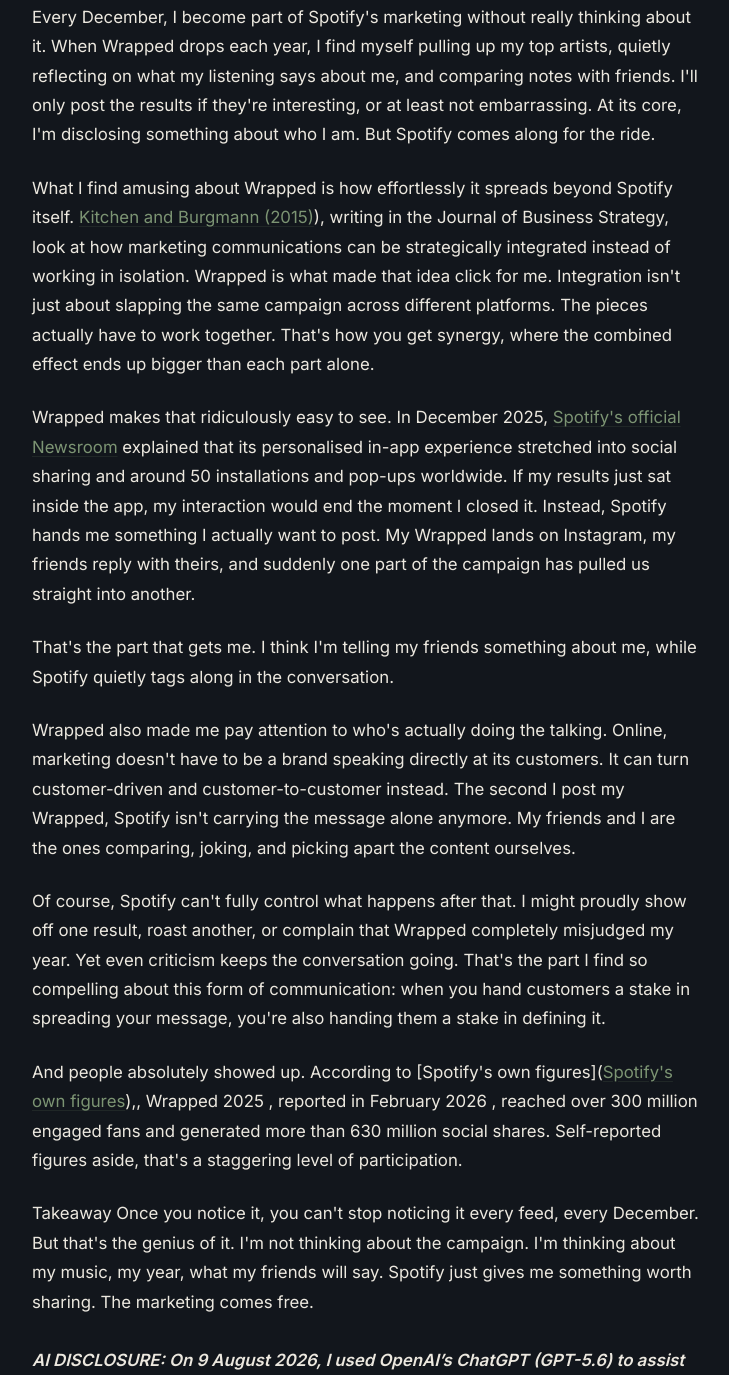
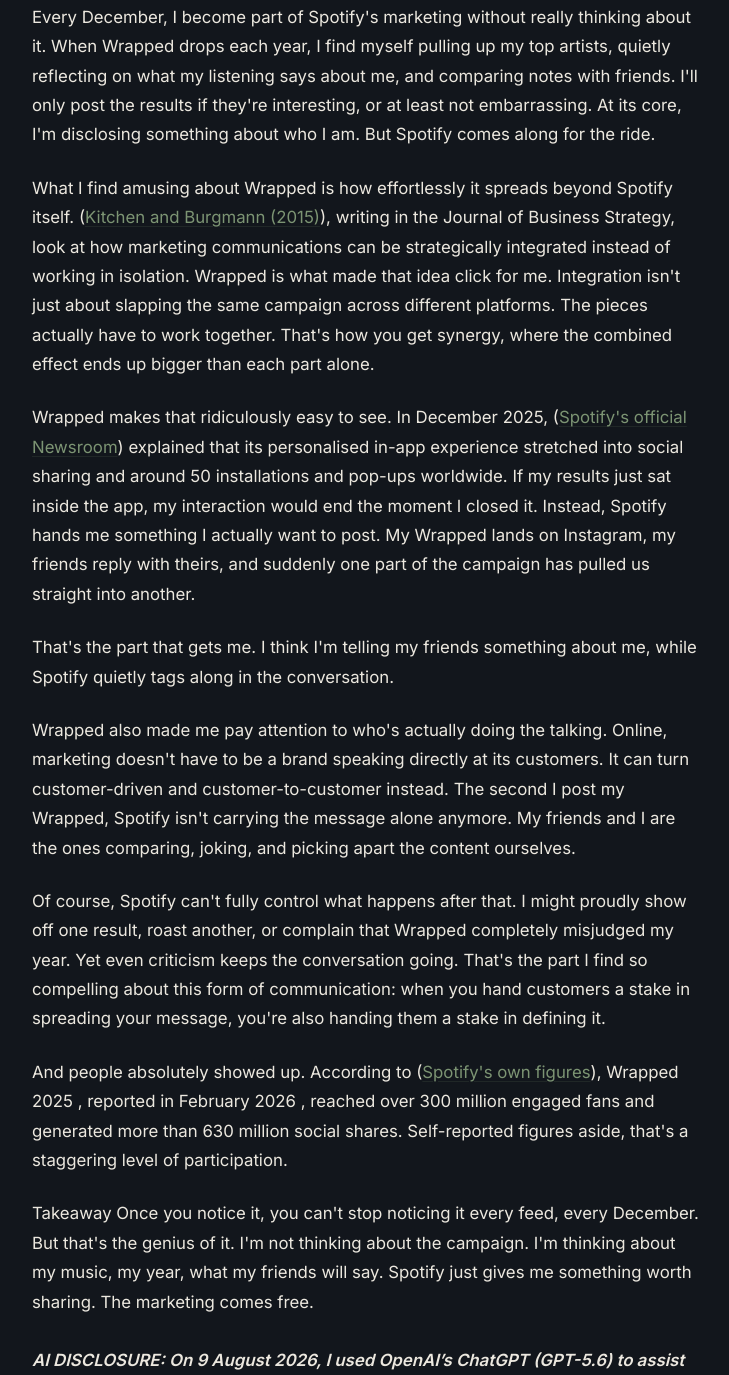
Before and after one commit to naseemjaved/bias-archive, an Eleventy site: page src/blog/posts/you-post-it-youre-the-campaign.md in a window 1280 px wide. Shown: the part 924-2299 px from the top of the page, without its empty margins (272-1001 px from the left). Built offline with nearby package versions, Linux system fonts and the light colour scheme; Eleventy itself is replaced by a stand-in of ours; files that its build step writes are made by us from their sources.

Commit message:
Update Blog Posts “you-post-it-youre-the-campaign”

```diff
--- a/src/blog/posts/you-post-it-youre-the-campaign.md
+++ b/src/blog/posts/you-post-it-youre-the-campaign.md
@@ -8,9 +8,9 @@ tags:
 ---
 Every December, I become part of Spotify's marketing without really thinking about it. When Wrapped drops each year, I find myself pulling up my top artists, quietly reflecting on what my listening says about me, and comparing notes with friends. I'll only post the results if they're interesting, or at least not embarrassing. At its core, I'm disclosing something about who I am. But Spotify comes along for the ride.
 
-What I find amusing about Wrapped is how effortlessly it spreads beyond Spotify itself. [Kitchen and Burgmann (2015)](https://www.emerald.com/jbs/article/36/4/34/188983/Integrated-marketing-communication-making-it-work)), writing in the Journal of Business Strategy, look at how marketing communications can be strategically integrated instead of working in isolation. Wrapped is what made that idea click for me. Integration isn't just about slapping the same campaign across different platforms. The pieces actually have to work together. That's how you get synergy, where the combined effect ends up bigger than each part alone.
+What I find amusing about Wrapped is how effortlessly it spreads beyond Spotify itself. (<a href="https://www.emerald.com/jbs/article/36/4/34/188983/Integrated-marketing-communication-making-it-work" target="_blank" rel="noopener noreferrer">Kitchen and Burgmann (2015)</a>), writing in the Journal of Business Strategy, look at how marketing communications can be strategically integrated instead of working in isolation. Wrapped is what made that idea click for me. Integration isn't just about slapping the same campaign across different platforms. The pieces actually have to work together. That's how you get synergy, where the combined effect ends up bigger than each part alone.
 
-Wrapped makes that ridiculously easy to see. In December 2025, [Spotify's official Newsroom](https://newsroom.spotify.com/2025-12-03/wrapped-marketing-campaign/) explained that its personalised in-app experience stretched into social sharing and around 50 installations and pop-ups worldwide. If my results just sat inside the app, my interaction would end the moment I closed it. Instead, Spotify hands me something I actually want to post. My Wrapped lands on Instagram, my friends reply with theirs, and suddenly one part of the campaign has pulled us straight into another.
+Wrapped makes that ridiculously easy to see. In December 2025, (<a href="https://newsroom.spotify.com/2025-12-03/wrapped-marketing-campaign/" target="_blank" rel="noopener noreferrer">Spotify's official Newsroom</a>) explained that its personalised in-app experience stretched into social sharing and around 50 installations and pop-ups worldwide. If my results just sat inside the app, my interaction would end the moment I closed it. Instead, Spotify hands me something I actually want to post. My Wrapped lands on Instagram, my friends reply with theirs, and suddenly one part of the campaign has pulled us straight into another.
 
 That's the part that gets me. I think I'm telling my friends something about me, while Spotify quietly tags along in the conversation.
 
@@ -18,7 +18,7 @@ Wrapped also made me pay attention to who's actually doing the talking. Online,
 
 Of course, Spotify can't fully control what happens after that. I might proudly show off one result, roast another, or complain that Wrapped completely misjudged my year. Yet even criticism keeps the conversation going. That's the part I find so compelling about this form of communication: when you hand customers a stake in spreading your message, you're also handing them a stake in defining it.
 
-And people absolutely showed up. According to [Spotify's own figures](<a href="URL" target="_blank" rel="noopener noreferrer">Spotify's own figures</a>),, Wrapped 2025 , reported in February 2026 , reached over 300 million engaged fans and generated more than 630 million social shares. Self-reported figures aside, that's a staggering level of participation.
+And people absolutely showed up. According to (<a href="https://newsroom.spotify.com/2026-02-10/spotify-q4-2025-earnings/" target="_blank" rel="noopener noreferrer">Spotify's own figures</a>), Wrapped 2025 , reported in February 2026 , reached over 300 million engaged fans and generated more than 630 million social shares. Self-reported figures aside, that's a staggering level of participation.
 
 Takeaway
 Once you notice it, you can't stop noticing it every feed, every December. But that's the genius of it. I'm not thinking about the campaign. I'm thinking about my music, my year, what my friends will say. Spotify just gives me something worth sharing. The marketing comes free.\
```
